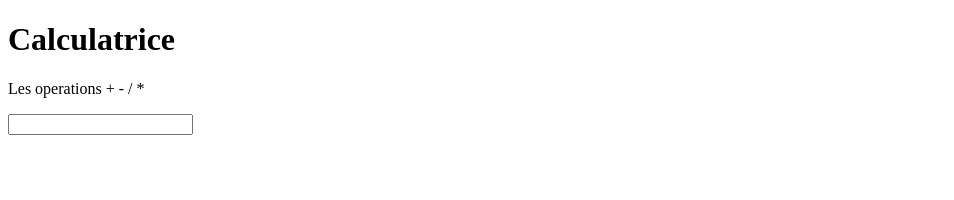
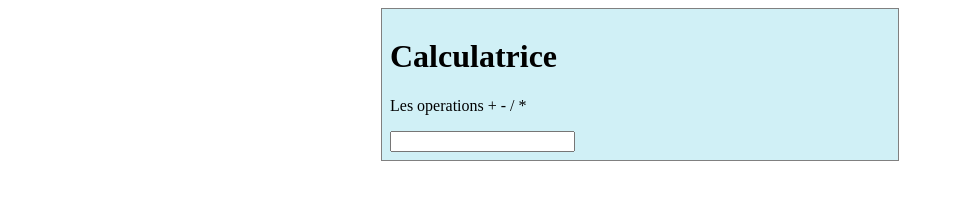
Before and after one commit to khacquyetdang/calculetteESG, a plain HTML site: page index.html in a window 1280 px wide. Shown: the whole page, without its empty margins (0-954 px from the left). Drawn offline with Linux system fonts and the light colour scheme.

Commit message:
ajouter du style pour calculette

```diff
--- a/index.html
+++ b/index.html
@@ -2,6 +2,7 @@
 <html>
 
 <head>
+    <link rel="stylesheet" href="style.css">
 </head>
 
 <body>
--- /dev/null
+++ b/style.css
@@ -0,0 +1,9 @@
+.center_div {
+    border: 1px solid gray;
+    margin-left: auto;
+    margin-right: auto;
+    width: 500px;
+    background-color: #d0f0f6;
+    text-align: left;
+    padding: 8px;
+  }
```
